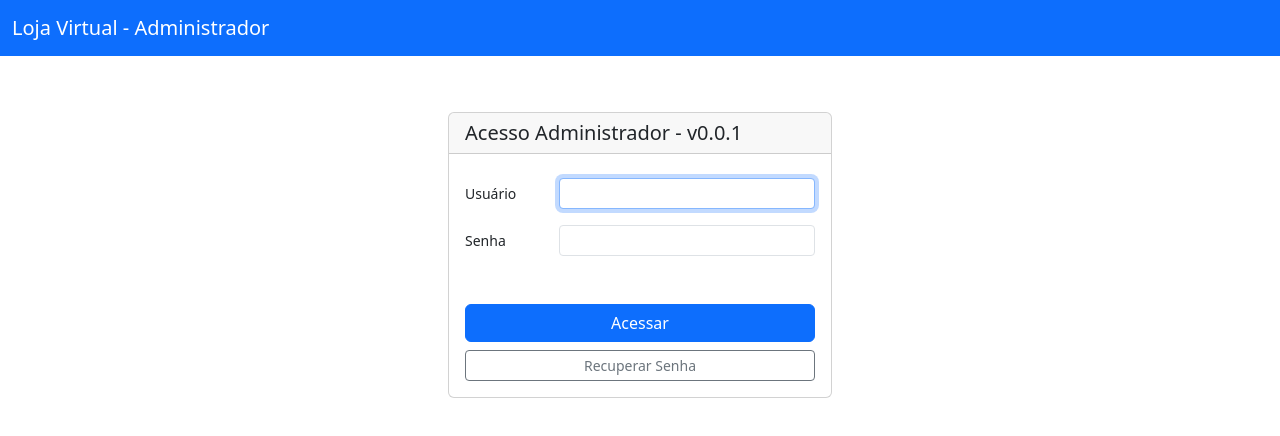
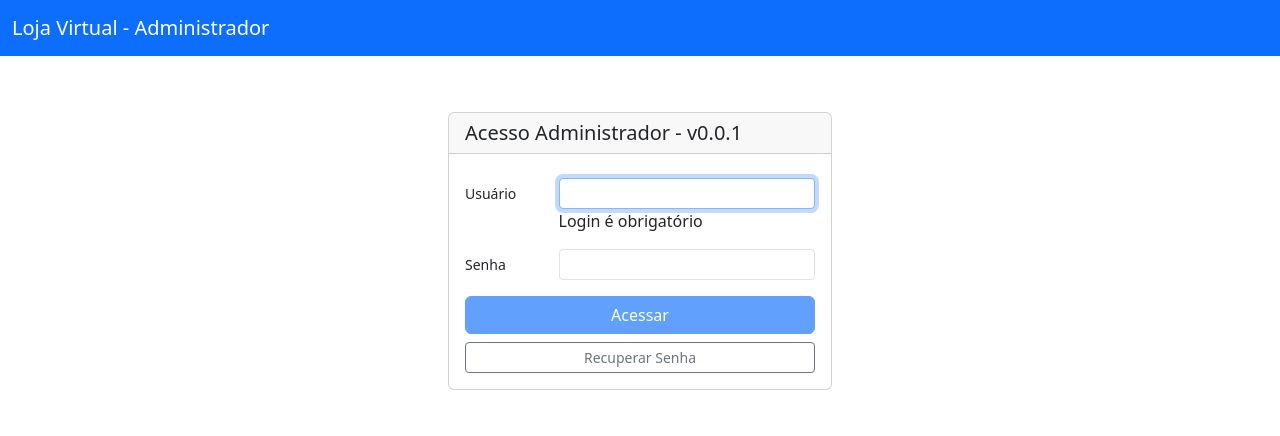
Before and after one commit to Baggio25/lojavirtual_frontend, an Angular app: page / in a window 1280 px wide. Shown: the top 436 px of the page. Built offline with nearby package versions, Linux system fonts and the light colour scheme.

Commit message:
Desabilita Button com FormBuilder em Form

```diff
--- a/src/app/app.component.html
+++ b/src/app/app.component.html
@@ -10,21 +10,23 @@
     <div class="card-body">
       <form class="mt-2" [formGroup]="loginForm" >
         <div class="row mb-3">
-          <label for="inputLogin" class="col-sm-3 col-form-label col-form-label-sm">Usuário</label>
+          <label for="login" class="col-sm-3 col-form-label col-form-label-sm">Usuário</label>
           <div class="col-sm-9">
             <input type="email" class="form-control form-control-sm" id="login"
                     name="login" formControlName="login" autofocus/>
+            <span *ngIf="loginForm.get('login')?.errors">Login é obrigatório</span>
           </div>
         </div>
         <div class="row mb-3">
-          <label for="inputPassword" class="col-sm-3 col-form-label col-form-label-sm">Senha</label>
+          <label for="senha" class="col-sm-3 col-form-label col-form-label-sm">Senha</label>
           <div class="col-sm-9">
             <input type="password" class="form-control form-control-sm" id="senha"
                     name="senha" formControlName="senha"/>
           </div>
         </div>
-        <div class="d-flex flex-column align-itens-center mt-5">
-          <button type="submit" class="btn btn-primary" (click)="fazerLogin()">Acessar</button>
+        <div class="d-flex flex-column align-itens-center mt-2">
+          <button type="submit" class="btn btn-primary"
+                  (click)="fazerLogin()" [disabled]="!loginForm.valid">Acessar</button>
           <button type="submit" class="btn btn-outline-secondary btn-sm mt-2">Recuperar Senha</button>
         </div>
       </form>
```
